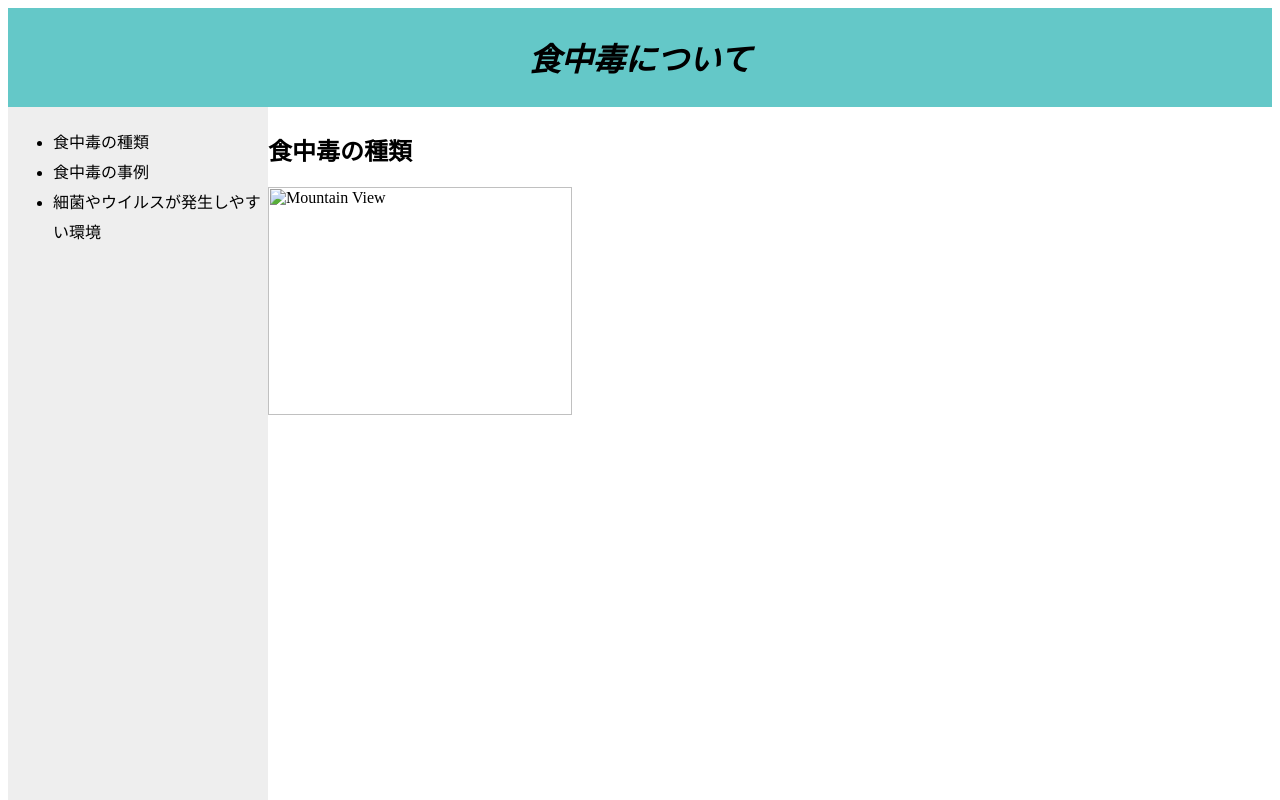
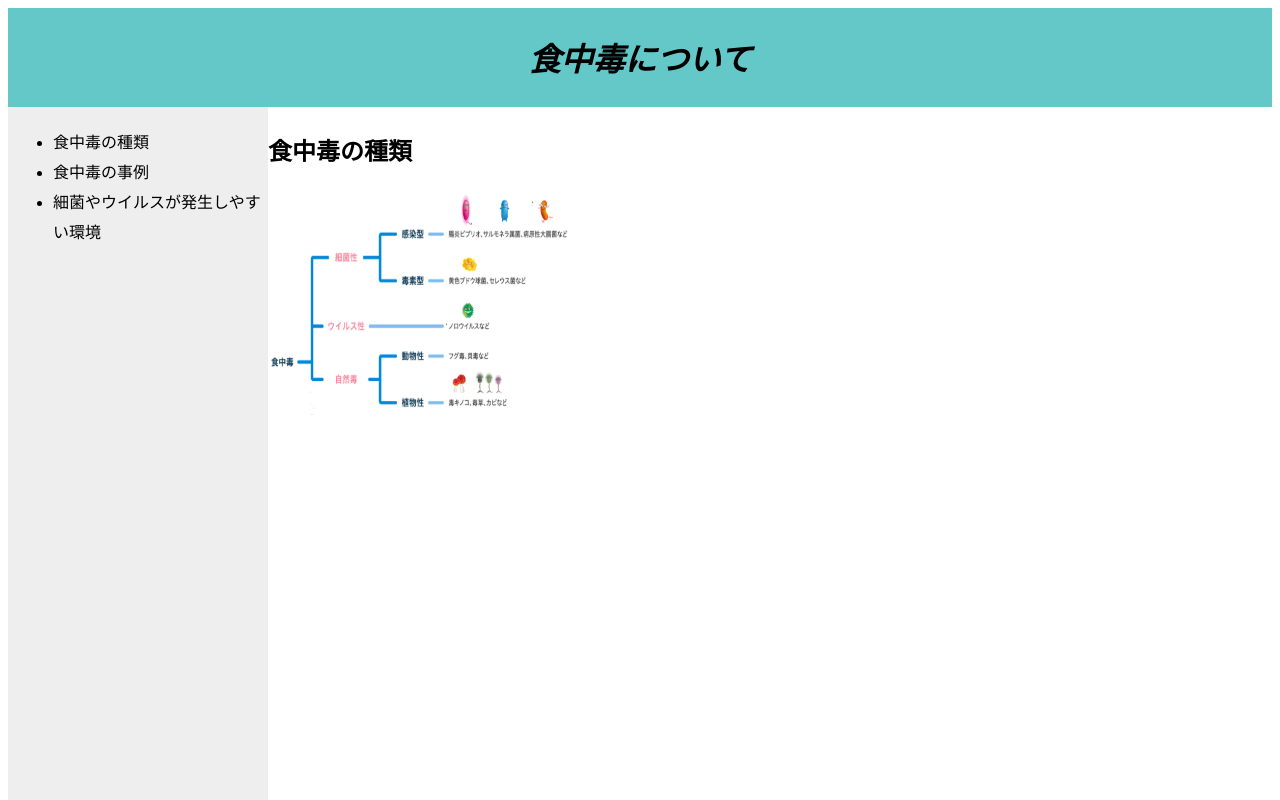
Before and after one commit to tomo0912/prog-8.github.io, a plain HTML site: page index.html in a window 1280 px wide. Shown: the top 800 px of the page. Drawn offline with Linux system fonts and the light colour scheme.

Commit message:
Update index.html

```diff
--- a/index.html
+++ b/index.html
@@ -40,7 +40,7 @@
     </li></ul></div>
 <div id="section">
 <h2>食中毒の種類</h2>
-<img src="" alt="Mountain View" style="width:304px;height:228px;">
+<img src="https://github.com/tomo0912/prog-8.github.io/blob/main/%E3%82%B9%E3%82%AF%E3%83%AA%E3%83%BC%E3%83%B3%E3%82%B7%E3%83%A7%E3%83%83%E3%83%88%202020-12-09%20150709.png?raw=true" alt="Mountain View" style="width:304px;height:228px;">
 <p></p>
 </div>
 <div id="footer">
```
